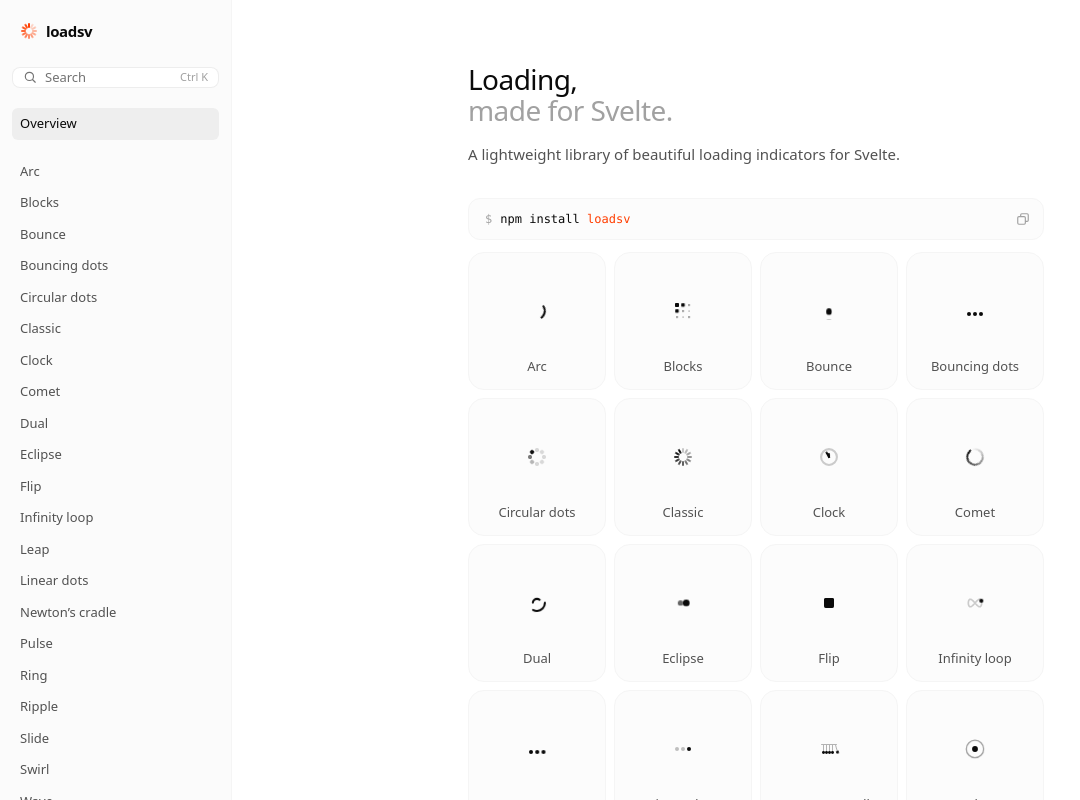
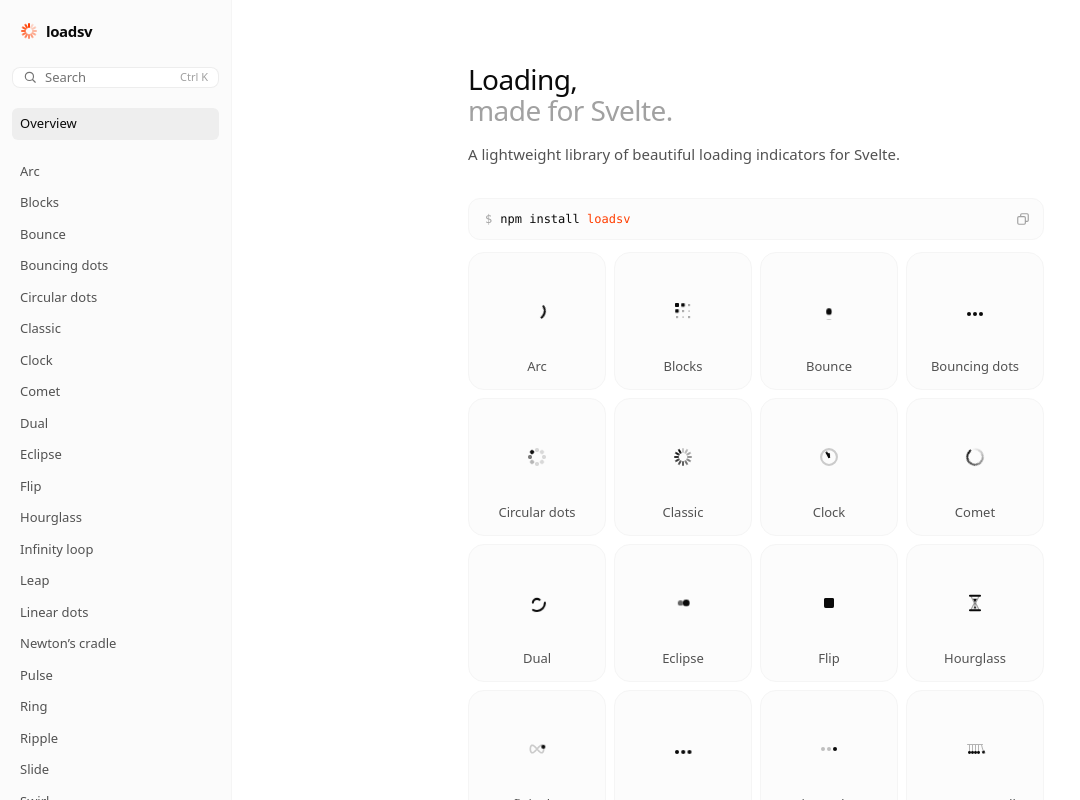
Before and after one commit to PedroLunet/loadsv, a SvelteKit app: page / in a window 1280 px wide. Both pictures are taken after a click on the button "Copy install command". Shown: the top 800 px of the page, without its empty margins (0-1080 px from the left). Built offline with nearby package versions, Linux system fonts and the light colour scheme.

Commit message:
feat: add Hourglass spinner

```diff
--- a/src/lib/index.ts
+++ b/src/lib/index.ts
@@ -9,6 +9,7 @@
 export { default as Dual } from './spinners/Dual.svelte';
 export { default as Eclipse } from './spinners/Eclipse.svelte';
 export { default as Flip } from './spinners/Flip.svelte';
+export { default as Hourglass } from './spinners/Hourglass.svelte';
 export { default as InfinityLoop } from './spinners/InfinityLoop.svelte';
 export { default as Leap } from './spinners/Leap.svelte';
 export { default as LinearDots } from './spinners/LinearDots.svelte';
--- a/src/lib/motion.ts
+++ b/src/lib/motion.ts
@@ -26,7 +26,8 @@
 	slide: 2400,
 	leap: 1500,
 	bounce: 900,
-	'newtons-cradle': 1200
+	'newtons-cradle': 1200,
+	hourglass: 2000
 } satisfies Record<string, number>;
 
 export type SpinnerName = keyof typeof durations;
--- /dev/null
+++ b/src/lib/spinners/Hourglass.svelte
@@ -0,0 +1,144 @@
+<!--
+	@component
+	An hourglass draining its sand, then flipping over.
+-->
+<script lang="ts">
+	import Root from '../internal/Root.svelte';
+	import { durations } from '../motion.js';
+	import type { SpinnerProps } from '../types.js';
+
+	let props: SpinnerProps = $props();
+</script>
+
+<!--
+	The two heaps of sand are exact mirror images, so once the glass has turned over, the
+	full bottom looks just like the full top: the loop restarts without a visible jump.
+-->
+<Root name="hourglass" defaultDuration={durations.hourglass} {...props}>
+	<span class="lsv-hourglass-glass">
+		<svg viewBox="0 0 24 24" fill="none" stroke="currentColor" stroke-linecap="round">
+			<path d="M6 3.25H18M6 20.75H18" stroke-width="2.5" />
+			<path
+				d="M7.5 4.5 11.25 12 7.5 19.5M16.5 4.5 12.75 12 16.5 19.5"
+				stroke-width="1.5"
+				stroke-opacity="0.35"
+				stroke-linejoin="round"
+			/>
+		</svg>
+		<svg class="lsv-hourglass-top" viewBox="0 0 24 24" fill="currentColor">
+			<path d="M9 5.5H15L12 11.5Z" />
+		</svg>
+		<svg class="lsv-hourglass-stream" viewBox="0 0 24 24" stroke="currentColor">
+			<path d="M12 11.5V18.5" />
+		</svg>
+		<svg class="lsv-hourglass-bottom" viewBox="0 0 24 24" fill="currentColor">
+			<path d="M9 18.5H15L12 12.5Z" />
+		</svg>
+	</span>
+</Root>
+
+<style>
+	.lsv-hourglass-glass,
+	svg {
+		position: absolute;
+		inset: 0;
+		width: 100%;
+		height: 100%;
+	}
+
+	.lsv-hourglass-glass {
+		animation: turn var(--_duration) infinite;
+	}
+
+	/* The top heap shrinks into the neck; the bottom one grows up from its base. */
+	.lsv-hourglass-top {
+		transform-origin: 50% 47.9%;
+		animation: drain var(--_duration) infinite;
+	}
+
+	.lsv-hourglass-bottom {
+		transform-origin: 50% 77.1%;
+		animation: fill var(--_duration) infinite;
+	}
+
+	/* The stream shortens as the heap rises to meet it. */
+	.lsv-hourglass-stream {
+		transform-origin: 50% 47.9%;
+		animation: pour var(--_duration) infinite;
+	}
+
+	/* After the shorthands above, which would otherwise reset these. */
+	.lsv-hourglass-glass,
+	.lsv-hourglass-top,
+	.lsv-hourglass-bottom,
+	.lsv-hourglass-stream {
+		/* Starts mid-pour, so a still frame shows sand in both halves. */
+		animation-delay: calc(var(--_duration) * -0.3);
+		animation-play-state: var(--_play-state);
+	}
+
+	@keyframes turn {
+		0%,
+		72% {
+			transform: rotate(0);
+			animation-timing-function: cubic-bezier(0.77, 0, 0.175, 1);
+		}
+		100% {
+			transform: rotate(0.5turn);
+		}
+	}
+
+	/*
+	 * Sand falls at a steady volume, and a heap's volume grows with the square of its size,
+	 * so size follows a square root of time. linear() traces that curve point by point.
+	 */
+	@keyframes drain {
+		0% {
+			transform: scale(1);
+			animation-timing-function: linear(0, 0.134 25%, 0.293 50%, 0.5 75%, 0.684 90%, 1);
+		}
+		72%,
+		100% {
+			transform: scale(0);
+		}
+	}
+
+	@keyframes fill {
+		0% {
+			transform: scale(0);
+			animation-timing-function: linear(0, 0.316 10%, 0.5 25%, 0.707 50%, 0.866 75%, 1);
+		}
+		72%,
+		100% {
+			transform: scale(1);
+		}
+	}
+
+	@keyframes pour {
+		0% {
+			opacity: 0;
+			transform: scaleY(1);
+			animation-timing-function: linear(0, 0.316 10%, 0.5 25%, 0.707 50%, 0.866 75%, 1);
+		}
+		3% {
+			opacity: 1;
+		}
+		68% {
+			opacity: 1;
+		}
+		72%,
+		100% {
+			opacity: 0;
+			transform: scaleY(0.14);
+		}
+	}
+
+	@media (prefers-reduced-motion: reduce) {
+		.lsv-hourglass-glass,
+		.lsv-hourglass-top,
+		.lsv-hourglass-bottom,
+		.lsv-hourglass-stream {
+			animation-play-state: paused;
+		}
+	}
+</style>
--- a/src/site/catalog.ts
+++ b/src/site/catalog.ts
@@ -122,6 +122,13 @@
 		options: []
 	},
 	{
+		slug: 'hourglass',
+		name: 'Hourglass',
+		importName: 'Hourglass',
+		description: 'An hourglass draining its sand, then flipping over.',
+		options: []
+	},
+	{
 		slug: 'infinity-loop',
 		name: 'Infinity loop',
 		importName: 'InfinityLoop',
```
